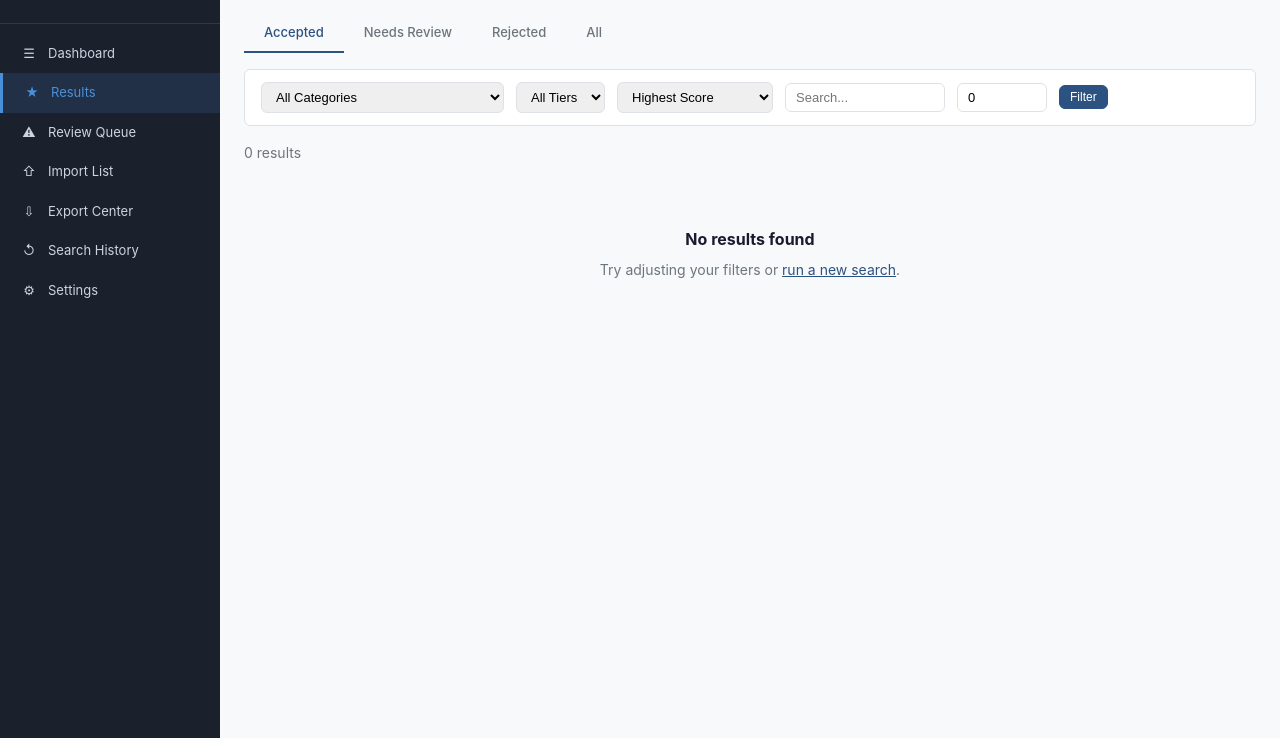
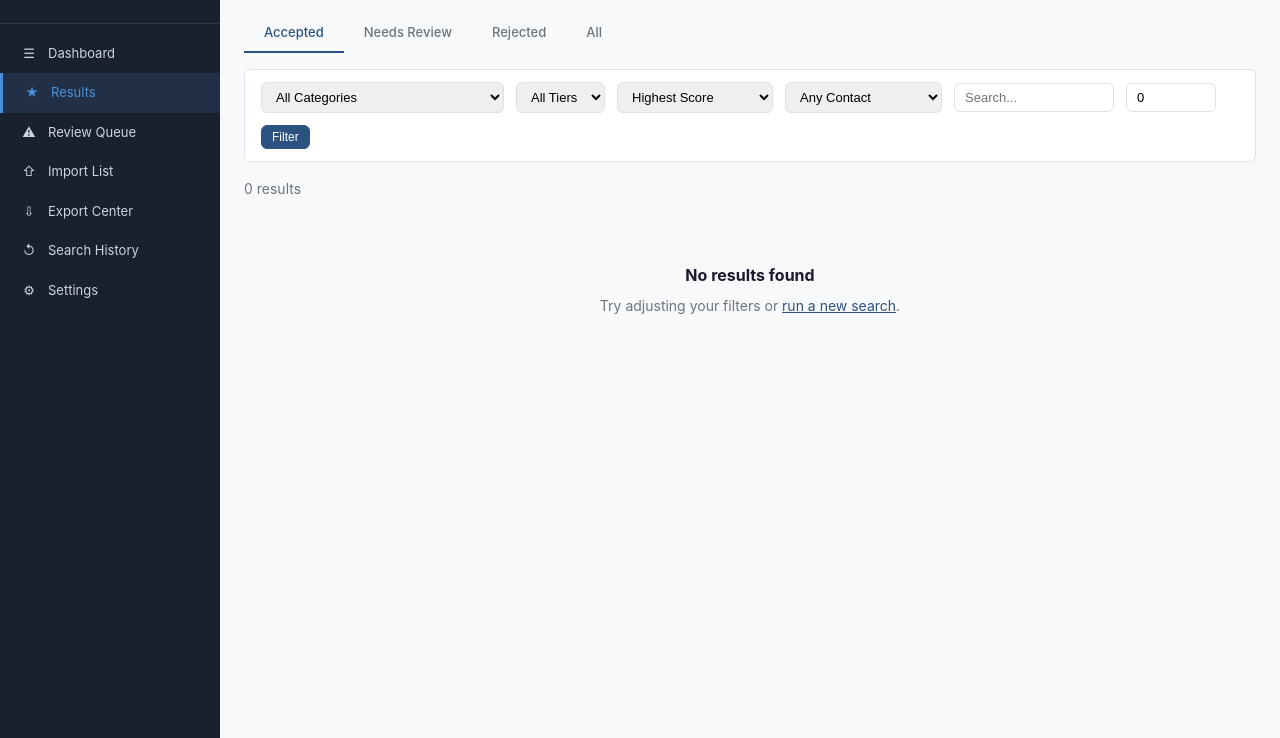
Before and after one commit to maxgrubin97/1, a FastAPI app: page /results in a window 1280 px wide. Shown: the part 62-800 px from the top of the page. Run offline with FastAPI, Linux system fonts and the light colour scheme; data that the repository does not hold is empty.

Commit message:
Phase 7: Export hardening, lead detail enrichment, result filters
- exporter.py: Added separate columns for verified vs guessed emails,
  email_status, contact_source_confidence, website_validated, gate_passed,
  source_tier_best, source_count, corroborated, source_summary,
  acceptance_gate_explanation. Verified/guessed emails never mixed.
- lead_detail.html: Added acceptance gate explanation banner, website
  validated and source tier stat cards, contact reliability section
  (email_status badge, source, extraction method), source quality
  summary card, evidence items with tier badges and extraction method.
- results.html: Added contact_filter dropdown (website validated,
  verified contact, guessed email, generic email).
- main.py: Added contact_filter query param and _apply_contact_filter()
  helper for in-memory filtering by contact quality.

https://claude.ai/code/session_01VYVPvzocGaUEyagPb2NrPy

```diff
--- a/app/exporters/exporter.py
+++ b/app/exporters/exporter.py
@@ -27,6 +27,10 @@ COLUMNS = [
     ("company.name", "Business Name"),
     ("primary_contact_name", "Contact Name"),
     ("primary_contact_title", "Contact Title"),
+    ("primary_contact_email_verified", "Contact Email (Verified)"),
+    ("primary_contact_email_guessed", "Contact Email (Guessed)"),
+    ("primary_contact_email_status", "Email Status"),
+    ("primary_contact_source_confidence", "Contact Confidence"),
     ("company.city", "City"),
     ("company.state", "State"),
     ("company.zip_code", "ZIP"),
@@ -39,6 +43,11 @@ COLUMNS = [
     ("company.google_maps_url", "Google Maps"),
     ("qualification_score", "Score"),
     ("confidence_score", "Confidence"),
+    ("website_validated", "Website Validated"),
+    ("acceptance_gate_passed", "Gate Passed"),
+    ("source_tier_best", "Best Source Tier"),
+    ("source_count", "Source Count"),
+    ("has_corroboration", "Corroborated"),
     ("company.primary_industry", "Industry"),
     ("company.employee_count_estimate", "Employees (Est.)"),
     ("company.revenue_estimate", "Revenue (Est.)"),
@@ -50,8 +59,10 @@ COLUMNS = [
     ("mutual_referral_fit", "Mutual Fit"),
     ("score_reasons", "Why It Fits"),
     ("why_not_fit", "Why It Might Not Fit"),
+    ("source_summary", "Source Summary"),
     ("estimated_fit_for_fractional_cfo", "CFO Fit"),
     ("competing_service_risk_score", "Competition Risk"),
+    ("acceptance_gate_explanation", "Gate Explanation"),
     ("exclusion_reason", "Exclusion Reason"),
     ("notes", "Notes"),
     ("source_urls_str", "Source URLs"),
@@ -61,19 +72,44 @@ COLUMNS = [
 def _extract_row(lead: LeadRecord) -> dict:
     """Extract a flat dict from a LeadRecord for export."""
     row = {}
+    pc = lead.primary_contact  # shorthand
+
     for field_path, display_name in COLUMNS:
         if field_path == "primary_contact_name":
-            row[display_name] = lead.primary_contact.name if lead.primary_contact else ""
+            row[display_name] = pc.name if pc else ""
         elif field_path == "primary_contact_title":
-            row[display_name] = lead.primary_contact.title if lead.primary_contact else ""
+            row[display_name] = pc.title if pc else ""
         elif field_path == "primary_contact_linkedin":
-            row[display_name] = lead.primary_contact.linkedin_url if lead.primary_contact else ""
+            row[display_name] = pc.linkedin_url if pc else ""
+        elif field_path == "primary_contact_email_verified":
+            # Only show email if verified status
+            if pc and pc.email and pc.email_status == "verified":
+                row[display_name] = pc.email
+            else:
+                row[display_name] = ""
+        elif field_path == "primary_contact_email_guessed":
+            # Show guessed emails separately
+            if pc and pc.email_guess:
+                row[display_name] = pc.email_guess
+            elif pc and pc.email and pc.email_status in ("guessed", "generic"):
+                row[display_name] = pc.email
+            else:
+                row[display_name] = ""
+        elif field_path == "primary_contact_email_status":
+            row[display_name] = pc.email_status if pc else "unavailable"
+        elif field_path == "primary_contact_source_confidence":
+            row[display_name] = f"{pc.contact_source_confidence:.1f}" if pc else ""
         elif field_path == "score_reasons":
             row[display_name] = " | ".join(lead.score.reasons[:5])
         elif field_path == "why_not_fit":
             row[display_name] = " | ".join(lead.why_this_might_not_be_a_fit[:3])
         elif field_path == "source_urls_str":
             row[display_name] = " | ".join(lead.source_urls[:5])
+        elif field_path == "source_summary":
+            # Which sources contributed and best tier
+            source_types = sorted(lead.evidence_source_types)
+            tier_label = {1: "Authoritative", 2: "High-Quality", 3: "Discovery"}.get(lead.source_tier_best, "Unknown")
+            row[display_name] = f"Tier {lead.source_tier_best} ({tier_label}) | {', '.join(source_types)}"
         elif "." in field_path:
             obj_name, attr = field_path.split(".", 1)
             obj = getattr(lead, obj_name, None)
--- a/app/web/main.py
+++ b/app/web/main.py
@@ -187,6 +187,7 @@ async def results_page(
     min_score: int = Query(0),
     run_id: str = Query(""),
     page_num: int = Query(1),
+    contact_filter: str = Query(""),
 ):
     """Results Explorer page."""
     db = _get_db()
@@ -205,6 +206,10 @@ async def results_page(
         offset=offset,
     )
 
+    # Apply contact-level filters in-memory (not in DB query)
+    if contact_filter:
+        leads = _apply_contact_filter(leads, contact_filter)
+
     total = db.count_leads(status=status or None, category=category or None, search_run_id=run_id or None)
     settings = get_settings()
     all_categories = [(k, settings.get_category(k).get("label", k)) for k in settings.get_all_category_keys()]
@@ -222,6 +227,7 @@ async def results_page(
         "current_sort": sort,
         "current_min_score": min_score,
         "current_run_id": run_id,
+        "current_contact_filter": contact_filter,
         "page_num": page_num,
         "per_page": per_page,
         "all_categories": all_categories,
@@ -415,6 +421,19 @@ async def history_page(request: Request):
     })
 
 
+def _apply_contact_filter(leads: list, contact_filter: str) -> list:
+    """Apply contact-level filters to a list of leads."""
+    if contact_filter == "website_validated":
+        return [l for l in leads if l.website_validated]
+    elif contact_filter == "verified_contact":
+        return [l for l in leads if l.primary_contact and l.primary_contact.email_status == "verified"]
+    elif contact_filter == "has_guessed_email":
+        return [l for l in leads if l.primary_contact and (l.primary_contact.email_guess or l.primary_contact.email_status == "guessed")]
+    elif contact_filter == "generic_email":
+        return [l for l in leads if l.primary_contact and l.primary_contact.email_status == "generic"]
+    return leads
+
+
 @web_app.get("/settings", response_class=HTMLResponse)
 async def settings_page(request: Request):
     """Settings page."""
--- a/app/web/templates/results.html
+++ b/app/web/templates/results.html
@@ -37,6 +37,13 @@
       <option value="confidence_score" {% if current_sort == 'confidence_score' %}selected{% endif %}>Highest Confidence</option>
       <option value="company_name" {% if current_sort == 'company_name' %}selected{% endif %}>Name A-Z</option>
       <option value="created_at" {% if current_sort == 'created_at' %}selected{% endif %}>Most Recent</option>
+    </select>
+    <select name="contact_filter">
+      <option value="">Any Contact</option>
+      <option value="website_validated" {% if current_contact_filter == 'website_validated' %}selected{% endif %}>Website Validated</option>
+      <option value="verified_contact" {% if current_contact_filter == 'verified_contact' %}selected{% endif %}>Verified Contact</option>
+      <option value="has_guessed_email" {% if current_contact_filter == 'has_guessed_email' %}selected{% endif %}>Has Guessed Email</option>
+      <option value="generic_email" {% if current_contact_filter == 'generic_email' %}selected{% endif %}>Generic Email Only</option>
     </select>
     <input type="text" name="search" value="{{ current_search }}" placeholder="Search..." style="width:160px;">
     <input type="number" name="min_score" value="{{ current_min_score }}" placeholder="Min score" style="width:90px;" min="0" max="100">
```
Also changed, not shown: app/web/templates/lead_detail.html (+60 -13 lines).
